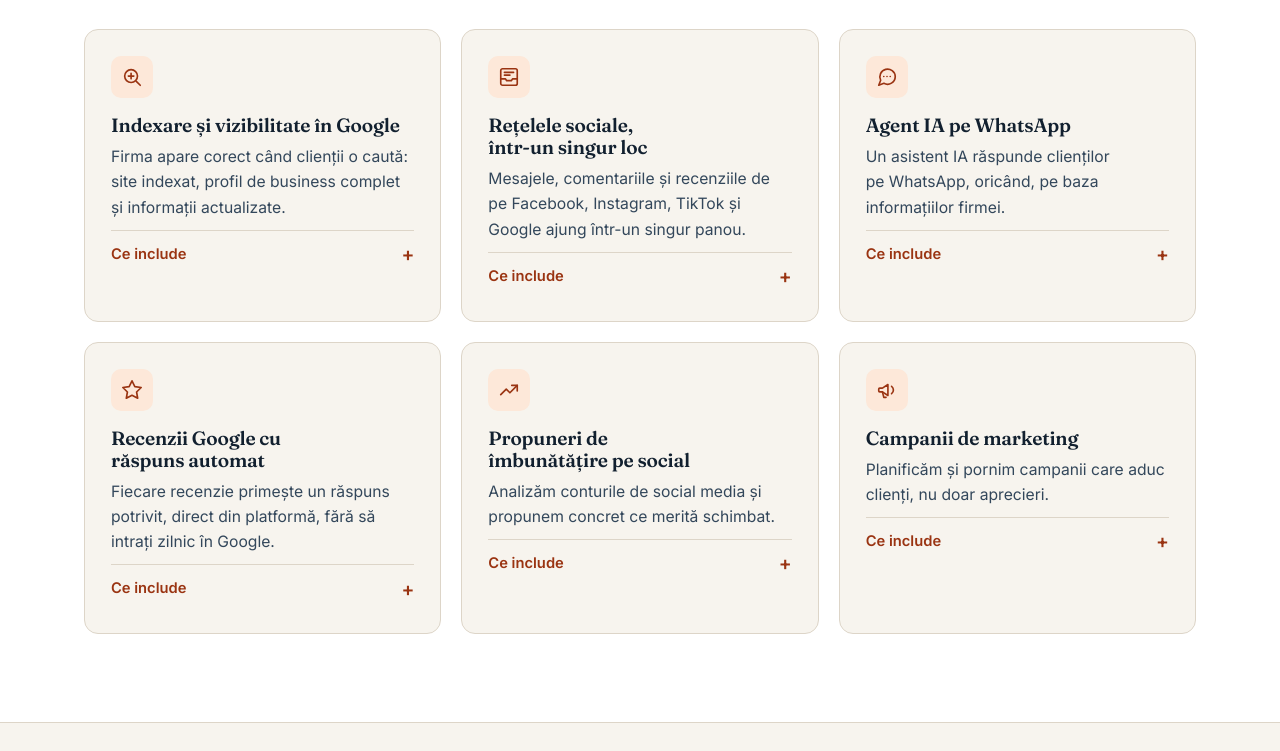
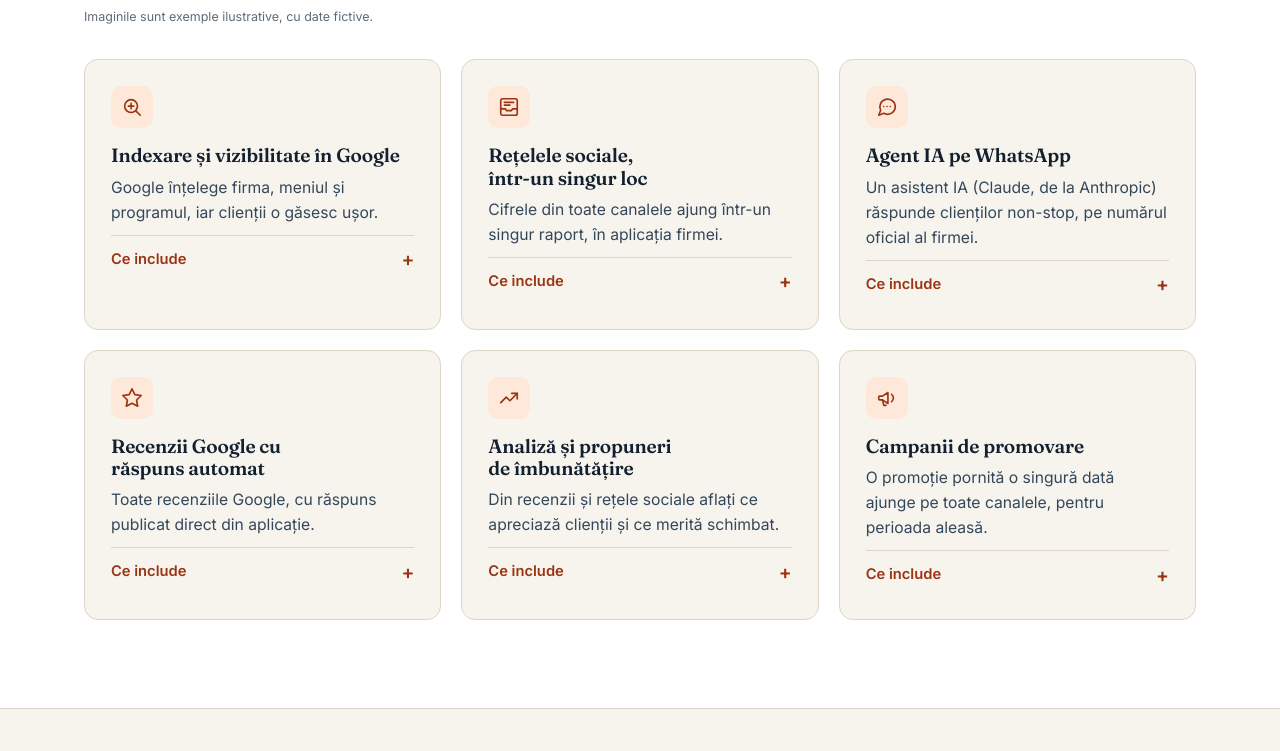
Before and after one commit to gabriel-sandi/nuratadigitalizarea-site, a plain HTML site: page site/servicii.html in a window 1280 px wide. Shown: the part 2059-2810 px from the top of the page. Drawn offline with Linux system fonts and the light colour scheme.

Commit message:
Servicii online: detalii reale din proiectul pentru bistro (unelte si functii)
Co-Authored-By: Claude Opus 5.5 <noreply@anthropic.com>
Claude-Session: https://claude.ai/code/session_01YL32AN7GaeiH2P2XHnBGg1

```diff
--- a/site/servicii.html
+++ b/site/servicii.html
@@ -116,7 +116,7 @@
       <div>
         <span class="eyebrow">Clienți și prezență online</span>
         <h2>Fiecare client primește răspuns. Fiecare recenzie contează.</h2>
-        <p class="lead">Am construit deja acest sistem pentru un bistro din zona HoReCa: vizibilitate în Google, toate rețelele sociale într-un singur loc, agent IA pe WhatsApp și răspuns automat la recenzii.</p>
+        <p class="lead">Am construit deja acest sistem pentru un bistro din zona HoReCa, totul într-o aplicație web făcută de noi: vizibilitate în Google, rețelele sociale într-un singur loc, agent IA pe WhatsApp, răspuns automat la recenzii și campanii.</p>
         <p class="mb-0">Potrivit pentru restaurante, cofetării, magazine, clinici, saloane și orice firmă care primește multe mesaje de la clienți.</p>
       </div>
       <div class="showcase-mocks">
@@ -136,33 +136,33 @@
     <div class="grid grid-3 mt-2">
       <div class="card" id="indexare">
   <div class="card-icon"><svg viewBox="0 0 24 24" fill="none" stroke="currentColor" stroke-width="1.8" stroke-linecap="round" stroke-linejoin="round" aria-hidden="true"><circle cx="11" cy="11" r="7"/><path d="m21 21-4.3-4.3M8 11h6M11 8v6"/></svg></div><h3>Indexare și vizibilitate în Google</h3>
-  <p>Firma apare corect când clienții o caută: site indexat, profil de business complet și informații actualizate.</p>
-  <details class="more"><summary>Ce include</summary><ul class="checklist mb-0"><li>Indexarea site-ului în Google Search Console</li><li>Profil Google Business optimizat (program, poze, servicii)</li><li>Date de contact identice pe toate platformele</li></ul></details>
+  <p>Google înțelege firma, meniul și programul, iar clienții o găsesc ușor.</p>
+  <details class="more"><summary>Ce include</summary><ul class="checklist mb-0"><li>Verificare în Google Search Console și hartă a site-ului trimisă</li><li>Sitemap și robots.txt generate automat la fiecare publicare</li><li>Date structurate schema.org: firmă, meniu cu prețuri, adresă, program</li><li>Pagini în română și engleză marcate corect (hreflang)</li></ul></details>
 </div>
       <div class="card" id="social">
   <div class="card-icon"><svg viewBox="0 0 24 24" fill="none" stroke="currentColor" stroke-width="1.8" stroke-linecap="round" stroke-linejoin="round" aria-hidden="true"><rect x="3" y="3" width="18" height="18" rx="2"/><path d="M3 14h5l1.5 2h5L16 14h5M7 7h10M7 10h6"/></svg></div><h3>Rețelele sociale, într-un singur loc</h3>
-  <p>Mesajele, comentariile și recenziile de pe Facebook, Instagram, TikTok și Google ajung într-un singur panou.</p>
-  <details class="more"><summary>Ce include</summary><ul class="checklist mb-0"><li>Nicio întrebare a unui client nu mai rămâne fără răspuns</li><li>Alerte pentru comentarii negative sau urgente</li><li>Imagine de ansamblu asupra tuturor canalelor</li></ul></details>
+  <p>Cifrele din toate canalele ajung într-un singur raport, în aplicația firmei.</p>
+  <details class="more"><summary>Ce include</summary><ul class="checklist mb-0"><li>Facebook și Instagram prin API-ul oficial Meta: urmăritori, acoperire, cele mai bune postări</li><li>Google Maps: nota, recenziile, căutările și vizualizările</li><li>TikTok prin exportul din TikTok Studio</li><li>Date actualizate automat în fiecare noapte, recenziile la 2 ore</li></ul></details>
 </div>
       <div class="card" id="whatsapp">
   <div class="card-icon"><svg viewBox="0 0 24 24" fill="none" stroke="currentColor" stroke-width="1.8" stroke-linecap="round" stroke-linejoin="round" aria-hidden="true"><path d="M21 11.5a8.4 8.4 0 0 1-12.4 7.4L3 21l2.1-5.4A8.4 8.4 0 1 1 21 11.5z"/><path d="M8.5 11.5h.01M12 11.5h.01M15.5 11.5h.01"/></svg></div><h3>Agent IA pe WhatsApp</h3>
-  <p>Un asistent IA răspunde clienților pe WhatsApp, oricând, pe baza informațiilor firmei.</p>
-  <details class="more"><summary>Ce include</summary><ul class="checklist mb-0"><li>Răspunsuri la întrebări frecvente: program, prețuri, ofertă</li><li>Preluare de comenzi, rezervări sau programări</li><li>Conversația trece la un om când e nevoie</li></ul></details>
+  <p>Un asistent IA (Claude, de la Anthropic) răspunde clienților non-stop, pe numărul oficial al firmei.</p>
+  <details class="more"><summary>Ce include</summary><ul class="checklist mb-0"><li>Platforma oficială WhatsApp Business (Cloud API Meta)</li><li>Răspunde în română și engleză, doar din datele firmei: meniu, prețuri, alergeni, program</li><li>Preia comenzi la pachet și trimite linkul de rezervare</li><li>Ce nu știe predă unui om: managerul primește notificare</li></ul></details>
 </div>
       <div class="card" id="recenzii">
   <div class="card-icon"><svg viewBox="0 0 24 24" fill="none" stroke="currentColor" stroke-width="1.8" stroke-linecap="round" stroke-linejoin="round" aria-hidden="true"><path d="m12 2 3.1 6.3 6.9 1-5 4.9 1.2 6.8L12 17.8 5.8 21l1.2-6.8-5-4.9 6.9-1z"/></svg></div><h3>Recenzii Google cu răspuns automat</h3>
-  <p>Fiecare recenzie primește un răspuns potrivit, direct din platformă, fără să intrați zilnic în Google.</p>
-  <details class="more"><summary>Ce include</summary><ul class="checklist mb-0"><li>Răspunsuri personalizate, generate de IA în tonul firmei</li><li>Publicare automată sau după aprobarea voastră</li><li>Recenziile negative ajung imediat la responsabil</li></ul></details>
+  <p>Toate recenziile Google, cu răspuns publicat direct din aplicație.</p>
+  <details class="more"><summary>Ce include</summary><ul class="checklist mb-0"><li>Răspuns propus automat, în limba recenziei</li><li>Publicare automată pe categorii de stele (1★ … 5★) sau după aprobare</li><li>Nota și ultimele recenzii de 5★ apar automat pe site și în meniul QR</li></ul></details>
 </div>
       <div class="card" id="imbunatatiri">
-  <div class="card-icon"><svg viewBox="0 0 24 24" fill="none" stroke="currentColor" stroke-width="1.8" stroke-linecap="round" stroke-linejoin="round" aria-hidden="true"><path d="M3 17l6-6 4 4 8-8"/><path d="M15 7h6v6"/></svg></div><h3>Propuneri de îmbunătățire pe social</h3>
-  <p>Analizăm conturile de social media și propunem concret ce merită schimbat.</p>
-  <details class="more"><summary>Ce include</summary><ul class="checklist mb-0"><li>Profiluri, descrieri și imagini mai clare</li><li>Idei de postări și un ritm de publicare realist</li><li>Ce funcționează la concurență și la public</li></ul></details>
+  <div class="card-icon"><svg viewBox="0 0 24 24" fill="none" stroke="currentColor" stroke-width="1.8" stroke-linecap="round" stroke-linejoin="round" aria-hidden="true"><path d="M3 17l6-6 4 4 8-8"/><path d="M15 7h6v6"/></svg></div><h3>Analiză și propuneri de îmbunătățire</h3>
+  <p>Din recenzii și rețele sociale aflați ce apreciază clienții și ce merită schimbat.</p>
+  <details class="more"><summary>Ce include</summary><ul class="checklist mb-0"><li>Evoluția recenziilor pe ani și luni</li><li>Temele care apar des, pozitive și negative</li><li>Ce postări funcționează și ce merită îmbunătățit</li></ul></details>
 </div>
       <div class="card" id="campanii">
-  <div class="card-icon"><svg viewBox="0 0 24 24" fill="none" stroke="currentColor" stroke-width="1.8" stroke-linecap="round" stroke-linejoin="round" aria-hidden="true"><path d="M3 11v2a1 1 0 0 0 1 1h3l6 4V6L7 10H4a1 1 0 0 0-1 1z"/><path d="M17 8a5 5 0 0 1 0 8M7 14l1.5 6h2.5"/></svg></div><h3>Campanii de marketing</h3>
-  <p>Planificăm și pornim campanii care aduc clienți, nu doar aprecieri.</p>
-  <details class="more"><summary>Ce include</summary><ul class="checklist mb-0"><li>Mesaj, public țintă și buget stabilite împreună</li><li>Texte și vizualuri pregătite cu ajutorul IA</li><li>Urmărirea rezultatelor și ajustare din mers</li></ul></details>
+  <div class="card-icon"><svg viewBox="0 0 24 24" fill="none" stroke="currentColor" stroke-width="1.8" stroke-linecap="round" stroke-linejoin="round" aria-hidden="true"><path d="M3 11v2a1 1 0 0 0 1 1h3l6 4V6L7 10H4a1 1 0 0 0-1 1z"/><path d="M17 8a5 5 0 0 1 0 8M7 14l1.5 6h2.5"/></svg></div><h3>Campanii de promovare</h3>
+  <p>O promoție pornită o singură dată ajunge pe toate canalele, pentru perioada aleasă.</p>
+  <details class="more"><summary>Ce include</summary><ul class="checklist mb-0"><li>Canale bifate: meniu QR, site, Instagram, Facebook, Google, clienți înscriși</li><li>E-mail sau WhatsApp doar către clienții cu acord, cu dezabonare</li><li>Postări gata făcute: imagini 4:5 și 9:16, text și calendar</li><li>Responsabilii primesc pe e-mail ce au de publicat sau de retras</li></ul></details>
 </div>
     </div>
   </div>
```
